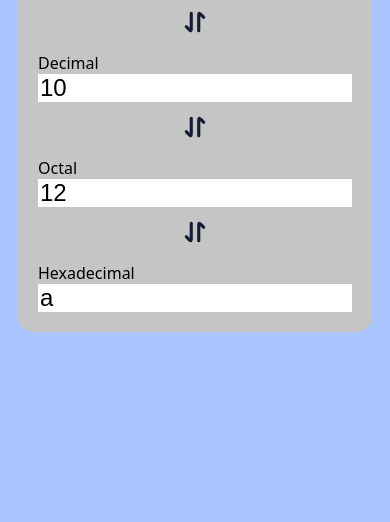
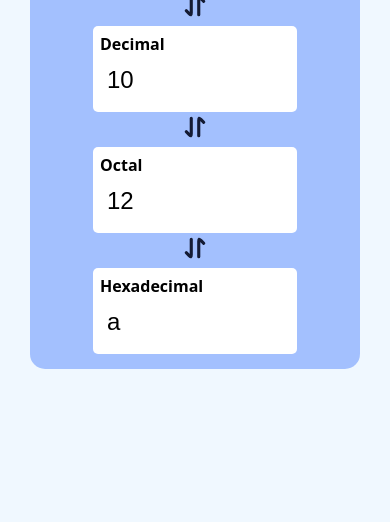
Before and after one commit to divyakumar31/converter-tools, a plain HTML site: page index.html in a window 390 px wide. Shown: the part 322-844 px from the top of the page. Drawn offline with Linux system fonts and the light colour scheme.

Commit message:
Update style.css

```diff
--- a/style.css
+++ b/style.css
@@ -15,13 +15,15 @@ body {
     justify-content: center;
     width: 100dvw;
     height: 100dvh;
-    background: rgba(102, 148, 254, 0.551);
+    background: aliceblue;
 }
 
 .display-box {
     padding: 15px;
+    margin: 10px;
     border-radius: 15px;
-    background: rgb(198, 197, 197);
+    /* background: rgb(198, 197, 197); */
+    background: rgba(102, 148, 254, 0.551);
 }
 
 .converterBox {
@@ -34,6 +36,7 @@ body {
 
 h1 {
     font-weight: 600;
+    text-align: center;
 }
 
 .converter {
@@ -48,26 +51,22 @@ h1 {
     width: 30px;
 }
 
-.decimalBox,
-.binaryBox {
+.numbox {
     padding: 7px;
     background: white;
     border-radius: 5px;
 }
 
-.decimalBox>p,
-.binaryBox>p {
+.numbox > p {
     font-size: 16px;
     font-weight: 600;
     margin-bottom: 5px;
 }
 
-.decimalBox>div,
-.binaryBox>div {
+.numbox > div {
     height: 40px;
     width: 180px;
 }
-
 
 input {
     height: 100%;
@@ -97,7 +96,7 @@ input[type="number"] {
         flex-direction: column;
     }
 
-    .converterBox > div {
+    .numbox > div {
         margin: 5px;
     }
 
```
